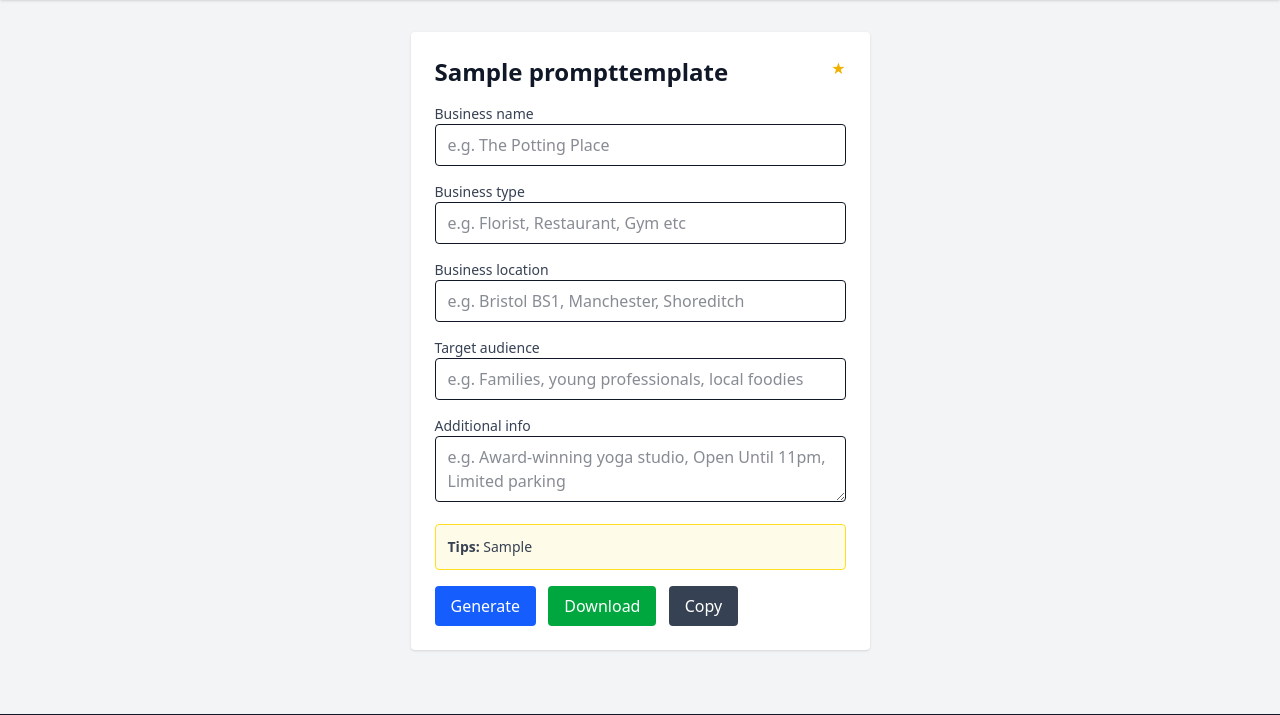
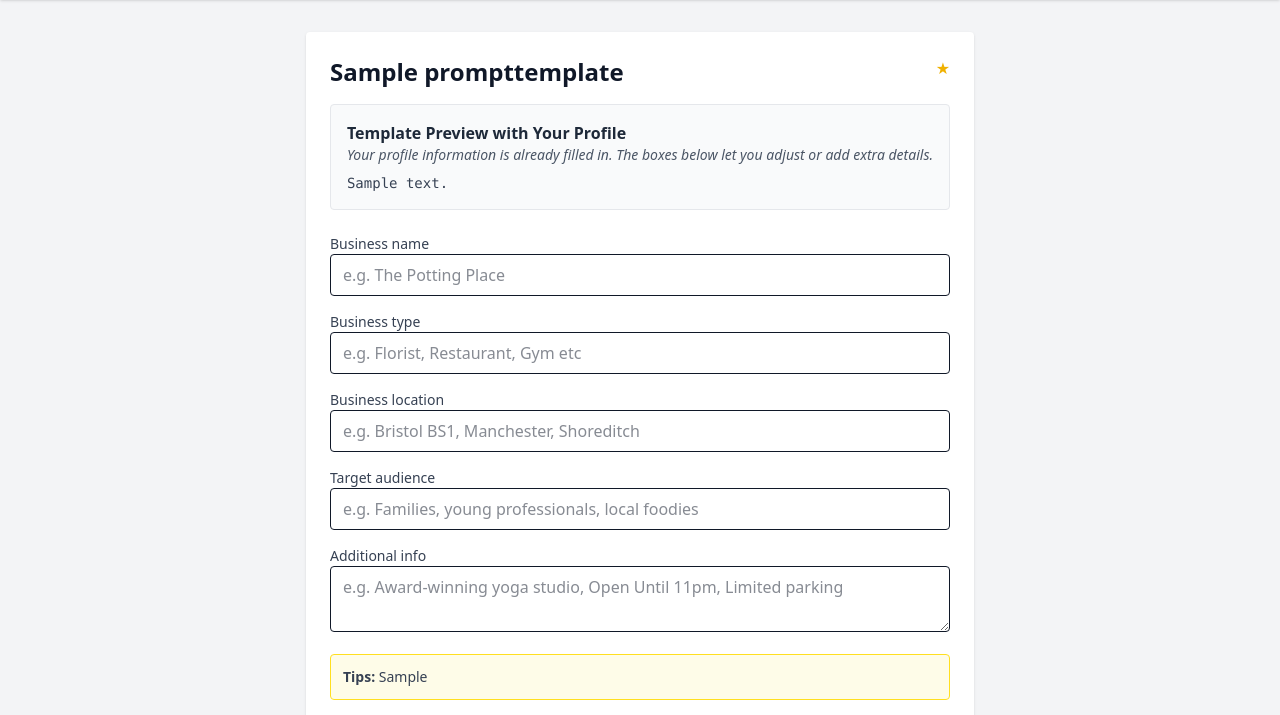
Before and after one commit to djangify/promptsite, a Django app: a page that uses prompt_templates/templates/prompt_templates/prompt_fill.html in a window 1280 px wide. Shown: the part 60-775 px from the top of the page. Run offline with Django 5.2, Linux system fonts and the light colour scheme; a user stored in the database is signed in; tables that the repository leaves empty hold one stand-in row (values such as "Sample post"); parts of the project's set-up code (start-up, migrations or seed data) failed here and were passed over; some libraries are stand-ins or nearby versions.

Commit message:
Update prompt fill template to automatically fill in details based on profile information

```diff
--- a/prompt_templates/templates/prompt_templates/prompt_fill.html
+++ b/prompt_templates/templates/prompt_templates/prompt_fill.html
@@ -14,6 +14,17 @@
     </button>
     {% endif %}
   </div>
+
+  <!-- Show auto-filled profile data -->
+  {% if filled_text %}
+    <div class="mb-6 p-4 bg-gray-50 border border-gray-200 rounded">
+      <h2 class="font-semibold text-gray-800">Template Preview with Your Profile</h2>
+       <p class="text-sm italic mb-2 text-gray-600">
+        Your profile information is already filled in. The boxes below let you adjust or add extra details.
+      </p>
+      <pre class="whitespace-pre-wrap text-sm text-gray-700">{{ filled_text }}</pre>
+    </div>
+  {% endif %}
 
   <form method="post" class="space-y-4">
     {% csrf_token %}
@@ -68,5 +79,4 @@
   {% endif %}
 </div>
 
-<script src="{% static 'js/favourite-template.js' %}"></script>
 {% endblock %}
--- a/prompt_templates/views.py
+++ b/prompt_templates/views.py
@@ -25,15 +25,28 @@
     )
 
 
+@login_required
 def prompt_fill_view(request, slug):
     template = get_object_or_404(PromptTemplate, slug=slug)
     form = PromptFillForm(request.POST or None)
     generated = None
+    profile = request.user.profile  # <-- add this
+
+    # Fill placeholders in template text with profile info
+    base_text = template.template_text
+    replacements = {
+        "[business_name]": profile.business_name or "[business_name]",
+        "[business_type]": profile.business_type or "[business_type]",
+        "[business_location]": profile.business_location or "[business_location]",
+        "[target_audience]": profile.target_audience or "[target_audience]",
+        "[bio]": profile.bio or "[bio]",
+    }
+    for placeholder, value in replacements.items():
+        base_text = base_text.replace(placeholder, value)
 
     if request.method == "POST" and form.is_valid():
-        generated = generate_prompt(
-            template.template_text, request.user, form.cleaned_data
-        )
+        # Use the filled base_text rather than the raw template text
+        generated = generate_prompt(base_text, request.user, form.cleaned_data)
         if "download" in request.POST:
             response = HttpResponse(generated, content_type="text/plain")
             filename = f"{template.slug}.txt"
@@ -54,6 +67,7 @@
             "form": form,
             "generated": generated,
             "saved_template_slugs": saved_template_slugs,
+            "filled_text": base_text,
         },
     )
 
```
